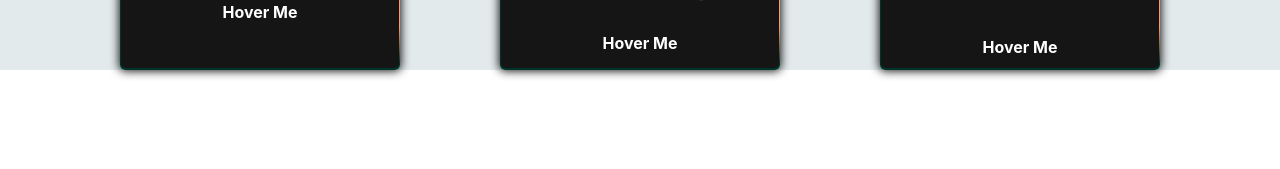
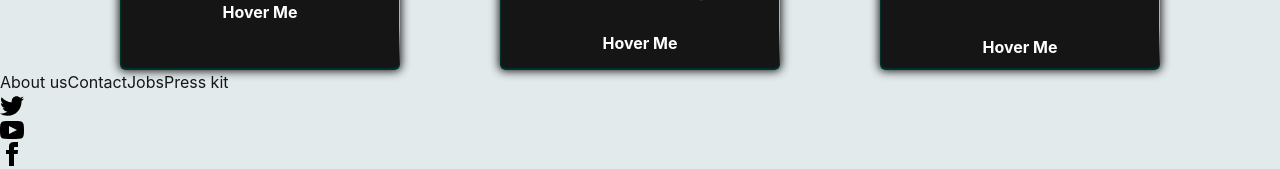
Before and after one commit to Humayra-Akter/FurrEver-PawFect, a React (Create React App) app: page / in a window 1280 px wide. Shown: the part 2163-2332 px from the top of the page. Before the commit the page ends 2233 px from the top, so only its background shows below. Built offline with nearby package versions, Linux system fonts and the light colour scheme.

Commit message:
footer added

```diff
--- a/package.json
+++ b/package.json
@@ -6,6 +6,8 @@
     "@testing-library/jest-dom": "^5.17.0",
     "@testing-library/react": "^13.4.0",
     "@testing-library/user-event": "^13.5.0",
+    "autoprefixer": "^10.4.17",
+    "postcss": "^8.4.33",
     "react": "^18.2.0",
     "react-dom": "^18.2.0",
     "react-router-dom": "^6.21.3",
--- a/src/App.js
+++ b/src/App.js
@@ -1,6 +1,3 @@
-import "./index.css";
-import Navbar from "./components/Home/Navbar/Navbar";
-import Card from "./components/Home/Card/Card";
 import Home from "./components/Home/Home";
 
 function App() {
--- /dev/null
+++ b/src/components/Home/Footer/Footer.jsx
@@ -0,0 +1,56 @@
+import React from 'react';
+
+const Footer = () => {
+    return (
+      <footer className="footer footer-center p-10 bg-mytheme-primary text-mytheme-base-100 rounded">
+        <nav className="grid grid-flow-col gap-4">
+          <a className="link link-hover">About us</a>
+          <a className="link link-hover">Contact</a>
+          <a className="link link-hover">Jobs</a>
+          <a className="link link-hover">Press kit</a>
+        </nav>
+        <nav>
+          <div className="grid grid-flow-col gap-4">
+            <a>
+              <svg
+                xmlns="http://www.w3.org/2000/svg"
+                width="24"
+                height="24"
+                viewBox="0 0 24 24"
+                className="fill-current text-mytheme-neutral"
+              >
+                <path d="M24 4.557c-.883.392-1.832.656-2.828.775 1.017-.609 1.798-1.574 2.165-2.724-.951.564-2.005.974-3.127 1.195-.897-.957-2.178-1.555-3.594-1.555-3.179 0-5.515 2.966-4.797 6.045-4.091-.205-7.719-2.165-10.148-5.144-1.29 2.213-.669 5.108 1.523 6.574-.806-.026-1.566-.247-2.229-.616-.054 2.281 1.581 4.415 3.949 4.89-.693.188-1.452.232-2.224.084.626 1.956 2.444 3.379 4.6 3.419-2.07 1.623-4.678 2.348-7.29 2.04 2.179 1.397 4.768 2.212 7.548 2.212 9.142 0 14.307-7.721 13.995-14.646.962-.695 1.797-1.562 2.457-2.549z"></path>
+              </svg>
+            </a>
+            <a>
+              <svg
+                xmlns="http://www.w3.org/2000/svg"
+                width="24"
+                height="24"
+                viewBox="0 0 24 24"
+                className="fill-current text-mytheme-neutral"
+              >
+                <path d="M19.615 3.184c-3.604-.246-11.631-.245-15.23 0-3.897.266-4.356 2.62-4.385 8.816.029 6.185.484 8.549 4.385 8.816 3.6.245 11.626.246 15.23 0 3.897-.266 4.356-2.62 4.385-8.816-.029-6.185-.484-8.549-4.385-8.816zm-10.615 12.816v-8l8 3.993-8 4.007z"></path>
+              </svg>
+            </a>
+            <a>
+              <svg
+                xmlns="http://www.w3.org/2000/svg"
+                width="24"
+                height="24"
+                viewBox="0 0 24 24"
+                className="fill-current text-mytheme-neutral"
+              >
+                <path d="M9 8h-3v4h3v12h5v-12h3.642l.358-4h-4v-1.667c0-.955.192-1.333 1.115-1.333h2.885v-5h-3.808c-3.596 0-5.192 1.583-5.192 4.615v3.385z"></path>
+              </svg>
+            </a>
+          </div>
+        </nav>
+        <aside>
+          <p>Copyright © 2024 - All right reserved by ACME Industries Ltd</p>
+        </aside>
+      </footer>
+    );
+};
+
+export default Footer;
--- a/src/components/Home/Home.jsx
+++ b/src/components/Home/Home.jsx
@@ -1,14 +1,16 @@
-import React from 'react';
-import Navbar from './Navbar/Navbar';
-import Card from './Card/Card';
+import React from "react";
+import Navbar from "./Navbar/Navbar";
+import Card from "./Card/Card";
+import Footer from "./Footer/Footer";
 
 const Home = () => {
-    return (
-        <div>
-            <Navbar/>
-            <Card/>
-        </div>
-    );
+  return (
+    <div>
+      <Navbar />
+      <Card />
+      <Footer />
+    </div>
+  );
 };
 
 export default Home;
--- a/src/index.js
+++ b/src/index.js
@@ -4,6 +4,7 @@
 import App from "./App";
 import reportWebVitals from "./reportWebVitals";
 import { BrowserRouter } from "react-router-dom";
+import "tailwindcss/tailwind.css";
 
 const root = ReactDOM.createRoot(document.getElementById("root"));
 root.render(
```
Also changed, not shown: src/components/About/About.jsx (added, +58 -0 lines), 1 other file (tests, documents, lock files or other folders).
